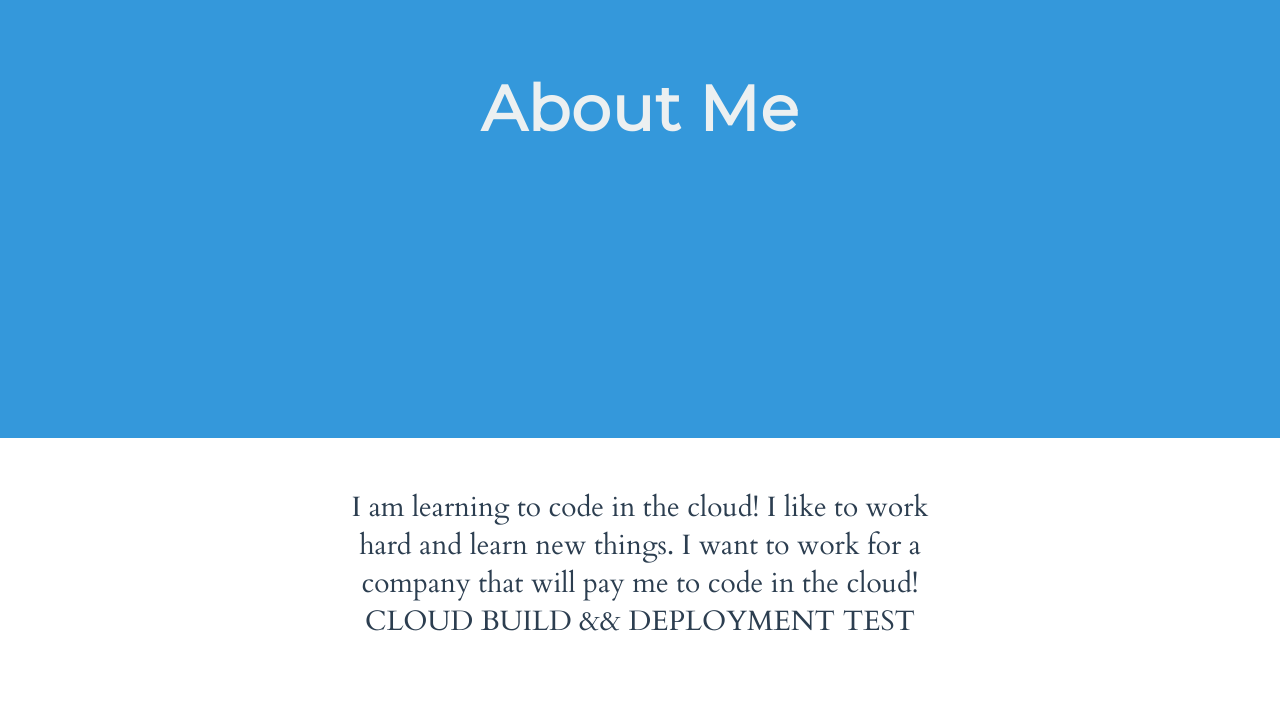
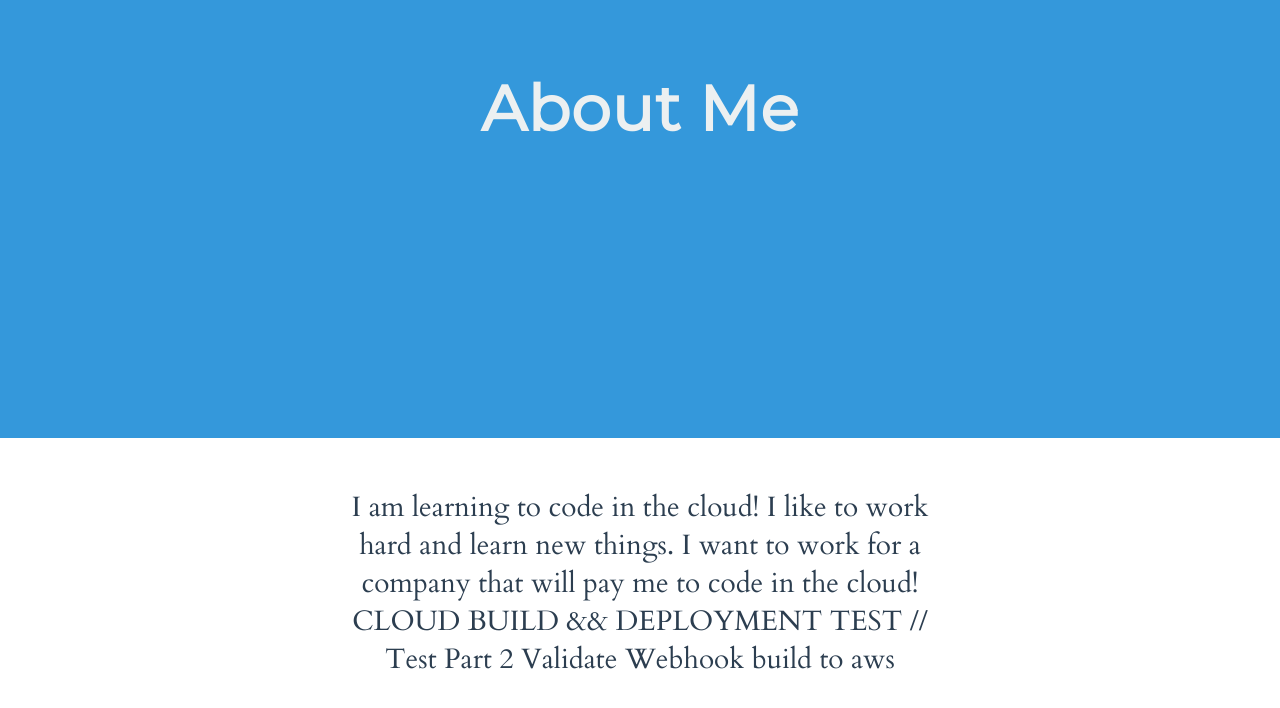
Before and after one commit to DRpandaMD/serverless-portfolio, a plain HTML site: page index.html in a window 1280 px wide. Shown: the part 1670-2378 px from the top of the page. Drawn offline with Linux system fonts and the light colour scheme.

Commit message:
testing webhook on aws

```diff
--- a/index.html
+++ b/index.html
@@ -118,7 +118,7 @@
       <p class="color--darkgrey section__description">
         I am learning to code in the cloud! I like to work hard and learn new things.
         I want to work for a company that will pay me to code in the cloud! <br>
-        CLOUD BUILD && DEPLOYMENT TEST
+        CLOUD BUILD && DEPLOYMENT TEST // Test Part 2 Validate Webhook build to aws
       </p>
 
     <div class="background--skyBlue modal--closed">
```
